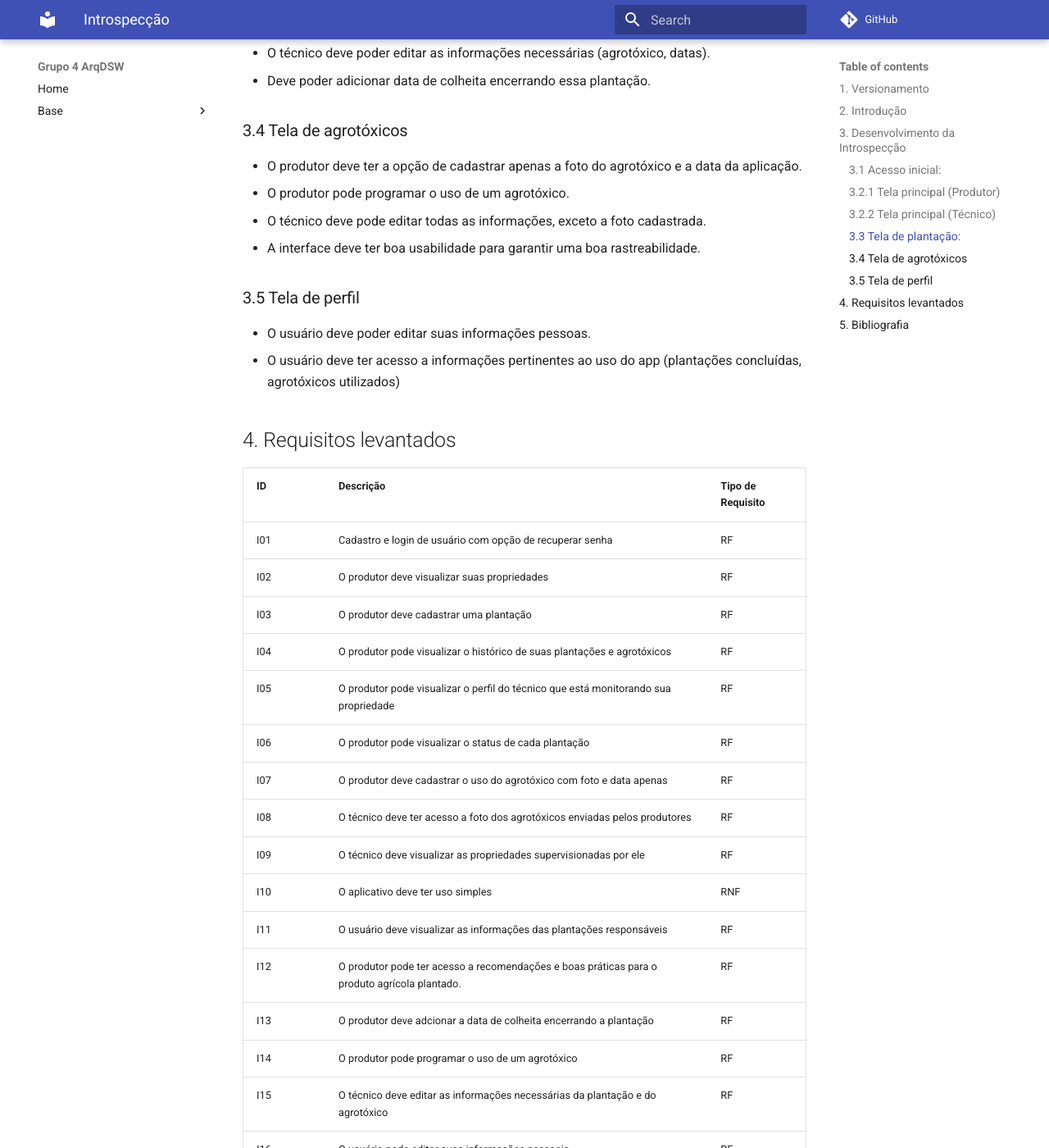
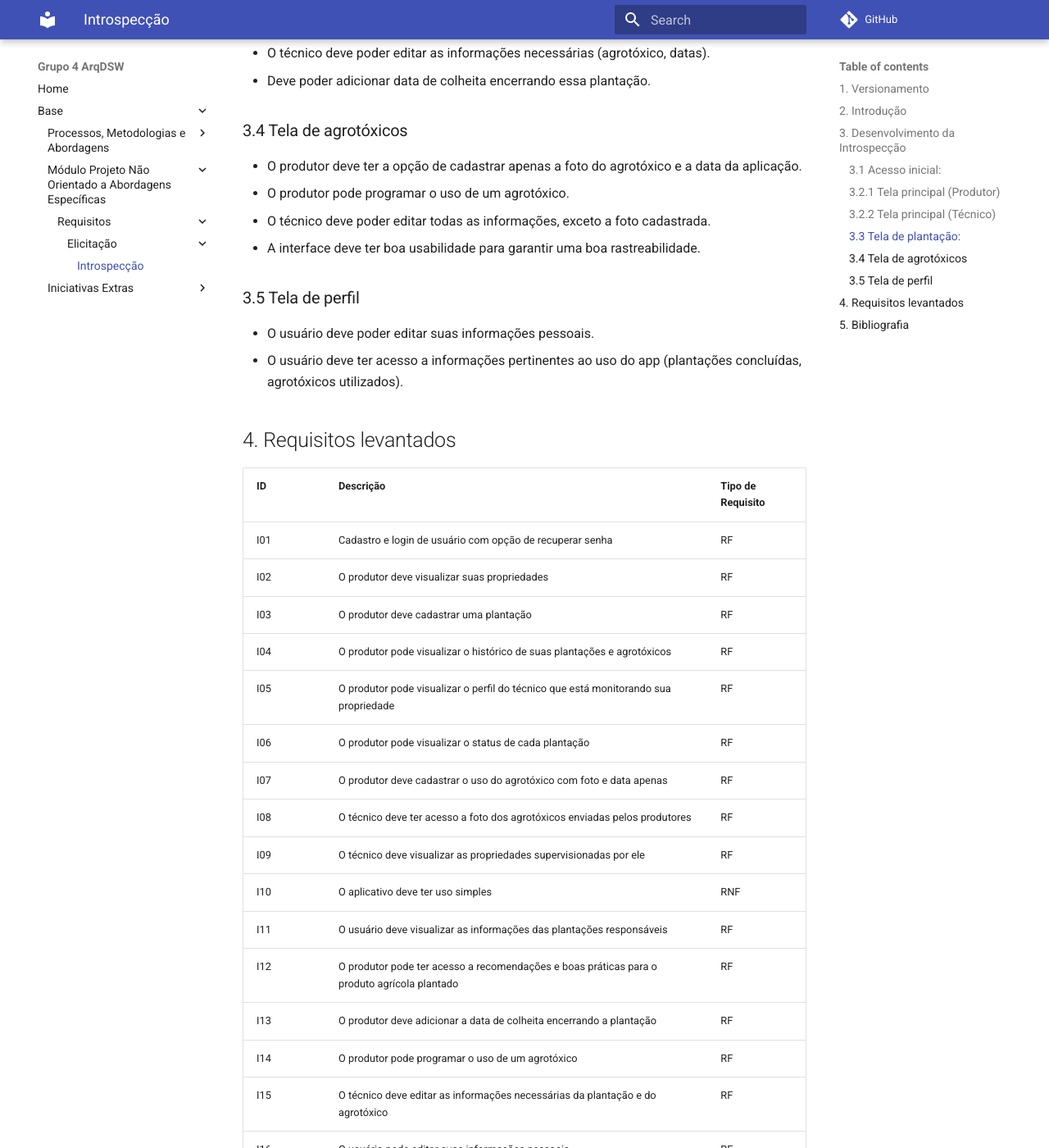
Before and after one commit to UnBArqDsw2021-2/2021.2_G4_CadernetaDeCampoDigital_docs, an MkDocs documentation site: the page built from docs/requisitos/elicitacao/introspeccao.md, in a window 1280 px wide and 1400 px high, scrolled down 1556 px. Shown: the whole window at 82% size. Built offline with MkDocs 1.6.1 and Material for MkDocs 9.7.7, drawn with Linux system fonts in a browser that asks for light colours; comment, search, counter and statistics services are not loaded.

Commit message:
#11 Corrigindo erros ortográficos

```diff
--- a/docs/requisitos/elicitacao/introspeccao.md
+++ b/docs/requisitos/elicitacao/introspeccao.md
@@ -46,12 +46,12 @@ Versão|Data|Descrição|Autor(es)
 
 * O produtor deve ter a opção de cadastrar apenas a foto do agrotóxico e a data da aplicação.
 * O produtor pode programar o uso de um agrotóxico.
-* O técnico deve pode editar todas as informações, exceto a foto cadastrada.
+* O técnico deve poder editar todas as informações, exceto a foto cadastrada.
 * A interface deve ter boa usabilidade para garantir uma boa rastreabilidade.
 
 ### 3.5 Tela de perfil
-* O usuário deve poder editar suas informações pessoas.
-* O usuário deve ter acesso a informações pertinentes ao uso do app (plantações concluídas, agrotóxicos utilizados)
+* O usuário deve poder editar suas informações pessoais.
+* O usuário deve ter acesso a informações pertinentes ao uso do app (plantações concluídas, agrotóxicos utilizados).
 
 
 ## 4. Requisitos levantados
@@ -68,8 +68,8 @@ Versão|Data|Descrição|Autor(es)
 |I09|O técnico deve visualizar as propriedades supervisionadas por ele|RF|
 |I10|O aplicativo deve ter uso simples|RNF|
 |I11|O usuário deve visualizar as informações das plantações responsáveis|RF|
-|I12|O produtor pode ter acesso a recomendações e boas práticas para o produto agrícola plantado.|RF|
-|I13|O produtor deve adcionar a data de colheita encerrando a plantação |RF|
+|I12|O produtor pode ter acesso a recomendações e boas práticas para o produto agrícola plantado|RF|
+|I13|O produtor deve adicionar a data de colheita encerrando a plantação|RF|
 |I14|O produtor pode programar o uso de um agrotóxico |RF|
 |I15|O técnico deve  editar as informações necessárias da plantação e do agrotóxico |RF|
 |I16|O usuário pode editar suas informações pessoais|RF|
--- a/mkdocs.yml
+++ b/mkdocs.yml
@@ -11,6 +11,10 @@ nav:
     - Processos, Metodologias e Abordagens:
       - Metodologia: base/metodologia.md
       - Modelagem BPMN: base/modelagem_bpmn.md
+    - Módulo Projeto Não Orientado a Abordagens Específicas:
+      - Requisitos:
+        - Elicitação:
+          - Introspecção: requisitos/elicitacao/introspeccao.md
     - Iniciativas Extras:
       - Atas:
         - Ata de Reunião 24/01: reunioes/ata_24_01.md
```
